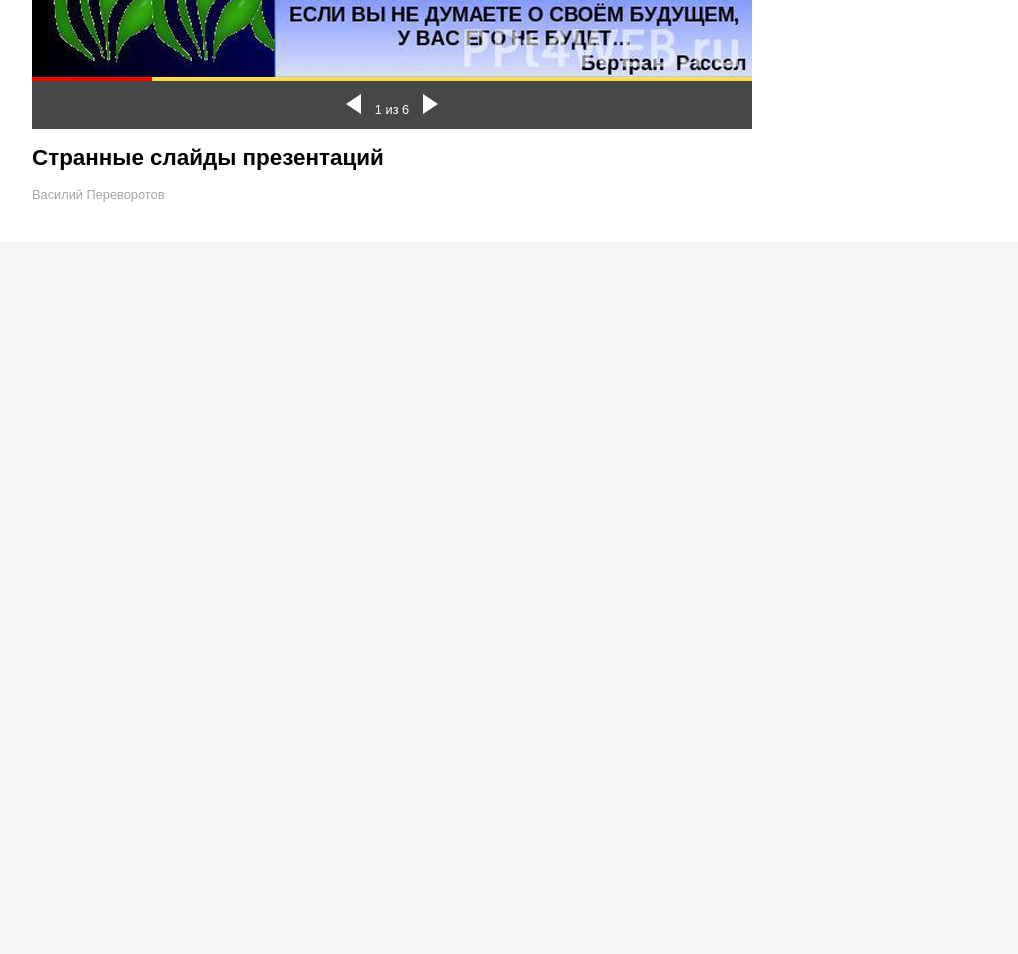
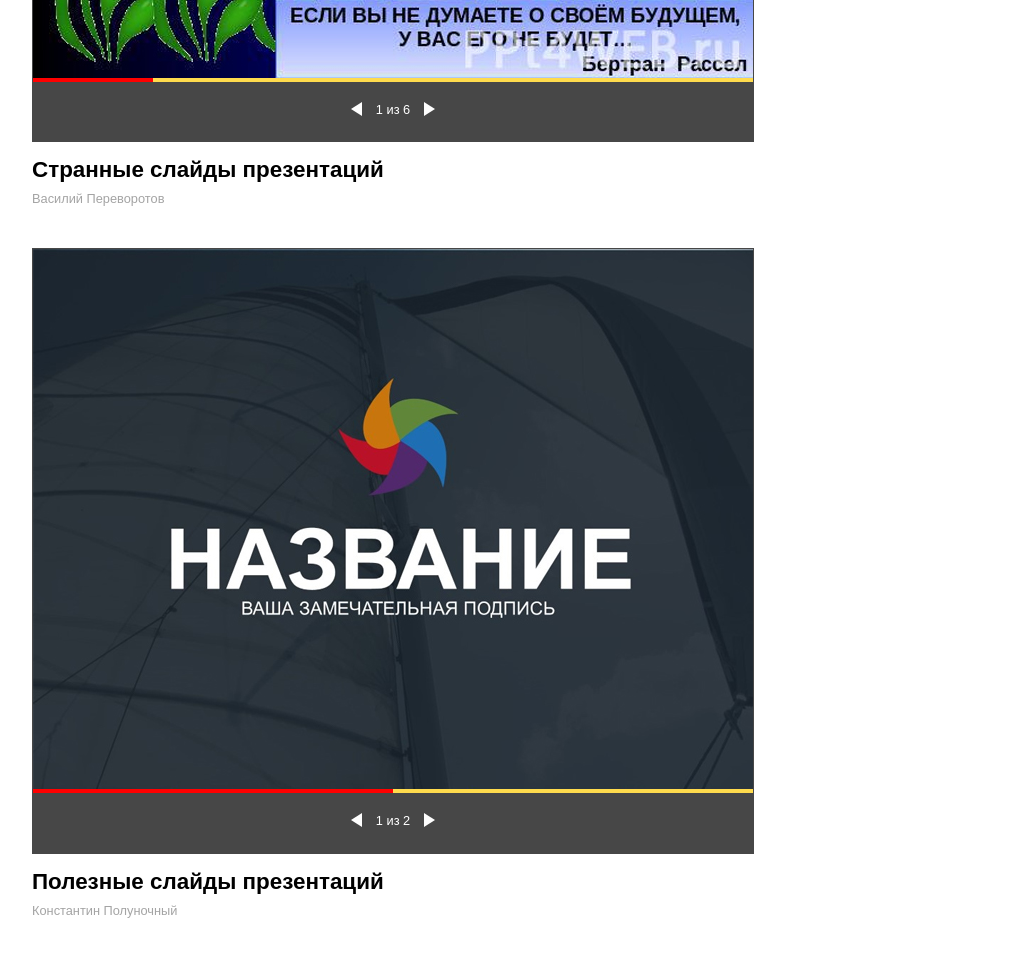
Before and after one commit to artkonakov/yandex-test, a plain HTML site: page index.html in a window 1280 px wide. Shown: the part 558-1512 px from the top of the page, without its empty margins (88-1106 px from the left). Before the commit the page ends 900 px from the top, so only its background shows below. Drawn offline with nearby package versions, Linux system fonts and the light colour scheme.

Commit message:
Несколько слайдеров на странице

```diff
--- a/css/slides.css
+++ b/css/slides.css
@@ -1,15 +1,18 @@
 #slider {
     width: 720px;
-    height: 540px;
+    height: auto;
     overflow: hidden;
+    border: 1px solid #474747;
+    position: relative;
 }
 
 #slider .slides {
     display: block;
     width: 6000px;
-    height: 400px;
+    height: 540px;
     margin: 0;
     padding: 0;
+
 }
 
 #slider .slide {
@@ -18,6 +21,7 @@
     width: 720px;
     height: 540px;
 }
+
 .indicator {
   width: 720px;
   background: #ffdb4d;
@@ -31,32 +35,58 @@
   background: #474747;
 }
 .slider-controls img{
-  height: 20px;
+  height: 14px;
   width: auto;
   color: #fff;
+  float: left;
   margin-left: 10px;
   margin-right: 10px;
+
 }
 .slider-controls img:hover{
 cursor: pointer;
 }
+.slider-controls div{
+  display: inline-block;
+}
 .slider-controls p {
-  text-align: center;
-  line-height: 1.5;
-  padding-top:10px;
+  padding-top: 20px;
+  padding-bottom: 20px;
+text-align: center;
+}
+.slider-count {
+  display: inline-block;
+}
+.arrows span {
+  display: inline-block;
 }
 
-.slider-count {
+.slider-count label{
+  text-align: center;
   display: inline-block;
   font-size: 1em;
   color: #fff;
-  line-height: 3;
-
+  line-height: 1;
+  margin-bottom: 0px;
+  vertical-align:text-top;
 }
-
-/* helper css, since we don't have images */
-.slide1 {background: gray;}
-.slide2 {background: blue;}
-.slide3 {background: green;}
-.slide4 {background: purple;}
-.slide5 {background: pink;}
+.right-control-field {
+  position: absolute;
+  width: 150px;
+  height: 540px;
+  right: 0px;
+  top: 0px;
+}
+.right-control-field:hover {
+  cursor: pointer;
+}
+.left-control-field {
+  position: absolute;
+  width: 150px;
+  height: 540px;
+  left: 0px;
+  top: 0px;
+}
+.left-control-field:hover {
+    cursor: pointer;
+}
--- a/css/styles.css
+++ b/css/styles.css
@@ -79,7 +79,7 @@ article {
 .slider-description h3{
   font-size: 1.4em;
   margin-top: 0.5em;
-  margin-bottom: 0.5em;
+  margin-bottom: 0.1em;
 }
 .slider-description p{
   margin: 0;
@@ -137,7 +137,9 @@ footer p {
     color: #a4a4a4;
     text-align: right;
 }
-
+.slider-wraper {
+	margin-bottom: 40px;
+}
 * {
 	padding: 0;
 	margin: 0;
--- a/index.html
+++ b/index.html
@@ -17,12 +17,14 @@
             <nav>
                 <span class="logo"><a class="logo__ya" href="//www.yandex.ru" target="_blank"></a><a class="logo__arrow" href="/"><span class="logo__arrow-text">Презентации</span></a>
                 </span>
+
             </nav>
         </header>
 
         <main>
             <article>
-                <div id="slider">
+              <div class="slider-wraper">
+                <div id="slider" class="slider">
                     <ul class="slides">
                         <li class="slide "><img src="images/1.jpg"></li>
                         <li class="slide "><img src="images/2.jpg"></li>
@@ -31,25 +33,49 @@
                         <li class="slide "><img src="images/5.jpg"></li>
                         <li class="slide "><img src="images/6.jpg"></li>
                     </ul>
-                </div>
-                <div class="slider-controls">
                     <div class="indicator">
                         <div class="strip">
                         </div>
                     </div>
-                    <div class="arrows">
-                        <p>
-                            <span class="left"><img src="images/svg/arrow-left.svg"></span>
-                            <span><text class="slider-count"></text></span>
-                            <span class="right"><img src="images/svg/arrow-right.svg"></span>
+                    <div class="slider-controls">
+                        <p class="arrows">
+                                <span><img class="left"src="images/svg/arrow-left.svg"></span>
+                                <span class="slider-count"></span>
+                                <span><img  class="right" src="images/svg/arrow-right.svg"></span>
                         </p>
                     </div>
-                </div>
-
+              </div>
                 <div class="slider-description">
                     <h3>Странные слайды презентаций</h3>
                     <p>Василий Переворотов</p>
                 </div>
+
+              </div>
+              <div class="slider-wraper">
+                <div id="slider" class="slider2">
+
+                    <ul class="slides">
+                        <li class="slide "><img src="images/7.jpg"></li>
+                        <li class="slide "><img src="images/8.jpg"></li>
+                    </ul>
+                    <div class="indicator">
+                        <div class="strip">
+                        </div>
+                    </div>
+                <div class="slider-controls">
+                    <p class="arrows">
+                            <span><img class="left"src="images/svg/arrow-left.svg"></span>
+                            <span class="slider-count"></span>
+                            <span><img  class="right" src="images/svg/arrow-right.svg"></span>
+                    </p>
+                </div>
+              </div>
+              <div class="slider-description">
+                  <h3>Полезные слайды презентаций</h3>
+                  <p>Константин Полуночный</p>
+              </div>
+
+            </div>
             </article>
 
             <aside>
--- a/js/main.js
+++ b/js/main.js
@@ -2,6 +2,10 @@
 
 
 $(function() {
+
+  $.fn.sliderjs = function() {
+
+    return this.each(function() {
 
     //Настройки
     var width = 720;
@@ -10,13 +14,14 @@ $(function() {
 
 
     //Определяем элементы DOM
-    var $slider = $('#slider');
+    var $slider = $(this);
     var $slideContainer = $('.slides', $slider);
     var $slides = $('.slide', $slider);
-    var $controlRight = $('.right');
-    var $controlLeft = $('.left');
-    var $sliderCount = $('.slider-count');
-    var $indicator = $('.strip');
+    var $controlRight = $('.right', $slider);
+    var $controlLeft = $('.left', $slider);
+    var $sliderCount = $('.slider-count',$slider);
+    var $strip = $('.strip', $slider);
+    var $indicator = $('.indicator', $slider);
 
     //Вычисляем ширину одной полоски для отображения под слайдом
     var divider = width / $slides.length;
@@ -25,30 +30,37 @@ $(function() {
     $slideContainer.css( {'width': width * $slides.length});
     $slider.css( {'width': width});
     $slides.css( {'width': width});
-    $('.indicator').css( {'width': width});
+    $indicator.css( {'width': width});
+
+    //Создаем области по краям для переключения слайдов
+    $slider.append("<div class='right-control-field'> </div>");
+    var $rightControlField = $('.right-control-field', $slider);
+
+    $slider.append("<div class='left-control-field'> </div>");
+    var $leftControlField = $('.left-control-field', $slider);
 
     //Функция для отображения счетчика слайдов
     function updateCount() {
 
-        $sliderCount.html( currentSlide + " из " + $slides.length);
+        $sliderCount.html( "<label>" + currentSlide + " из " + $slides.length + "</label>");
 
     }
 
     updateCount() ;
 
-    $indicator.css( {'width': divider});
+    $strip.css( {'width': divider});
 
     //Функции для изменения размера индикатора в зависимсоти от положения слайда
     function indicatorPlus() {
 
       divider = width / $slides.length;
-      $indicator.animate({
+      $strip.animate({
         'width': '+=' + divider }, animationSpeed);
       }
 
     function indicatorMinus() {
       divider = width / $slides.length;
-      $indicator.animate({
+      $strip.animate({
         'width': '-=' + divider }, animationSpeed);
     }
 
@@ -63,6 +75,7 @@ $(function() {
         indicatorPlus();
         }
       }
+
     // функция для движения слайда назад и анимации
     function backward() {
 
@@ -78,8 +91,18 @@ $(function() {
     }
 
     //Элементы управления
+
     $controlRight.on('click', forward);
-
     $controlLeft.on('click', backward);
 
+    $rightControlField.on('click', forward);
+    $leftControlField.on('click', backward);
 });
+}
+});
+
+//Вызываем функцию по селектору для каждого слайдера на странице
+$(document).ready(function() {
+    $('.slider').sliderjs();
+    $('.slider2').sliderjs();
+});
```
Also changed, not shown: images/7.jpg (added), images/8.jpg (added), 1 other file.
